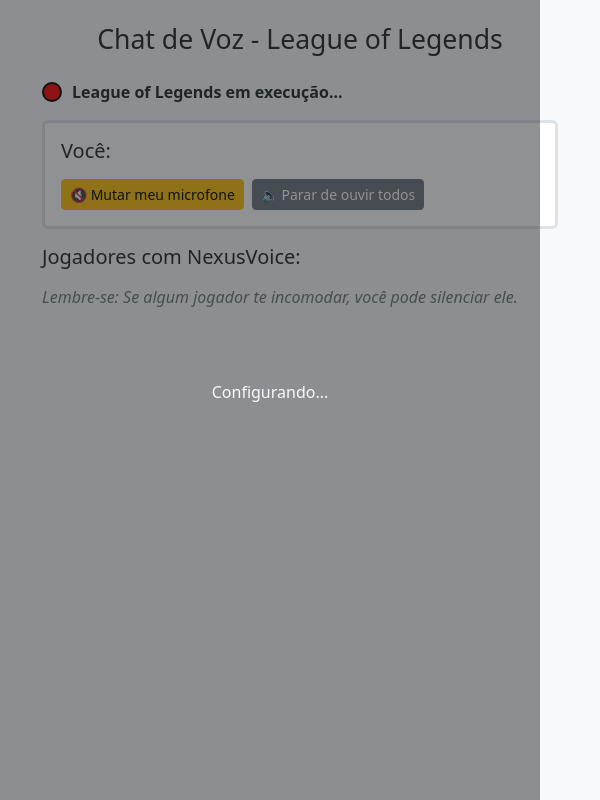
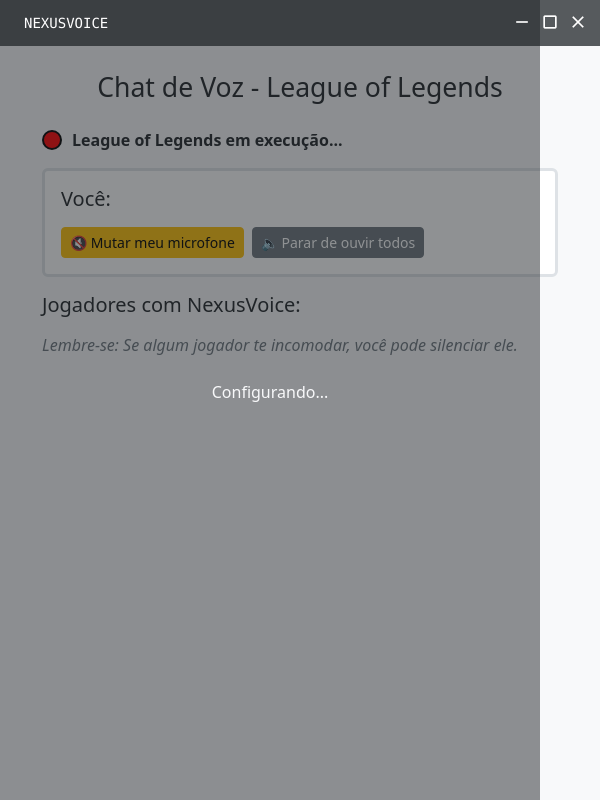
Before and after one commit to Mateus7766/LeagueVoice, an Electron app: page public/index.html in a window 600 px wide. Drawn offline with nearby package versions, Linux system fonts and the light colour scheme; no server answers.

Commit message:
Adiciona barra superior com controles de janela e integra funcionalidades de minimizar, maximizar e fechar

```diff
--- a/public/index.html
+++ b/public/index.html
@@ -6,6 +6,7 @@
   <meta charset="UTF-8">
   <title>Chat de Voz - LoL</title>
   <link href="https://cdn.jsdelivr.net/npm/bootstrap@5.3.3/dist/css/bootstrap.min.css" rel="stylesheet">
+  <link rel="stylesheet" href="https://cdn.jsdelivr.net/npm/material-icons@1.13.14/iconfont/material-icons.min.css">
   <style>
     #status-led {
       width: 20px;
@@ -47,7 +48,36 @@
 </div>
 
 <body class="bg-light p-4">
-  <div class="container">
+  <header id="header" class="position-fixed top-0 start-0 w-100">
+    <div class="d-flex justify-content-between align-items-center bg-dark bg-opacity-75 text-white p-2"
+      style="-webkit-user-select: none; user-select: none; -webkit-app-region: drag; width: 100%; z-index: 50;">
+      <p class="ms-3 mb-0 small font-monospace">NEXUSVOICE</p>
+      <div class="d-flex">
+        <div>
+          <span id="minimize" class="material-icons p-1"
+            style="-webkit-app-region: no-drag; font-size: 20px; cursor: pointer;"
+            onmouseover="this.style.backgroundColor='#6c757d'" onmouseout="this.style.backgroundColor='transparent'">
+            remove
+          </span>
+        </div>
+        <div>
+          <span id="maxmize" class="material-icons p-1"
+            style="-webkit-app-region: no-drag; font-size: 20px; cursor: pointer;"
+            onmouseover="this.style.backgroundColor='#6c757d'" onmouseout="this.style.backgroundColor='transparent'">
+            crop_square
+          </span>
+        </div>
+        <div>
+          <span id="close" class="material-icons p-1"
+            style="-webkit-app-region: no-drag; font-size: 20px; cursor: pointer;"
+            onmouseover="this.style.backgroundColor='#dc3545'" onmouseout="this.style.backgroundColor='transparent'">
+            close
+          </span>
+        </div>
+      </div>
+    </div>
+  </header>
+  <div class="container mt-5">
     <h2 class="mb-4 text-center">Chat de Voz - League of Legends</h2>
 
     <div class="d-flex align-items-center mb-3">
@@ -73,6 +103,7 @@
 
   <script src="https://cdn.socket.io/4.8.1/socket.io.min.js"></script>
   <script src="./js/index.js"></script>
+  <script src="./js/topbar.js"></script>
 </body>
 
 </html>
--- a/public/js/index.js
+++ b/public/js/index.js
@@ -1,4 +1,5 @@
-let nickname = '';
+document.addEventListener("DOMContentLoaded", () => {
+    let nickname = '';
 let avatar = '';
 let roomId = "123";
 let data = ''
@@ -239,3 +240,4 @@
         window.location.href = 'notgame.html';
     });
 }, 2000);
+})
--- a/public/js/notgame.js
+++ b/public/js/notgame.js
@@ -1,3 +1,4 @@
+document.addEventListener("DOMContentLoaded", () => {
     window.electron.ipcRenderer.on('champ-select-entered', (event) => {
         window.location.href = 'index.html';
     });
@@ -11,3 +12,4 @@
         el.style.display = 'block';
 
     });
+})
--- /dev/null
+++ b/public/js/topbar.js
@@ -0,0 +1,9 @@
+document.addEventListener("DOMContentLoaded", () => {
+    const minimize = document.getElementById("minimize");
+    const maxmize = document.getElementById("maxmize");
+    const close = document.getElementById("close");
+
+    minimize.addEventListener("click", () =>  window.electron.ipcRenderer.invoke("minimize"));
+    close.addEventListener("click", () => window.close());
+    maxmize.addEventListener("click", () =>  window.electron.ipcRenderer.invoke("maxmize"));
+  });
--- a/src/preload.ts
+++ b/src/preload.ts
@@ -15,7 +15,7 @@
       }
     },
     invoke: (channel: string, data: any) => {
-      let validChannels = ["isPlaying", "game-ended"];
+      let validChannels = ["isPlaying", "game-ended", "minimize", "maxmize", "close"];
       if (validChannels.includes(channel)) {
         return ipcRenderer.invoke(channel, data);
       }
```
Also changed, not shown: public/NotGame.html (+35 -1 lines), src/main.ts (+10 -1 lines). Lines whose indentation alone changed are shown as unchanged.
